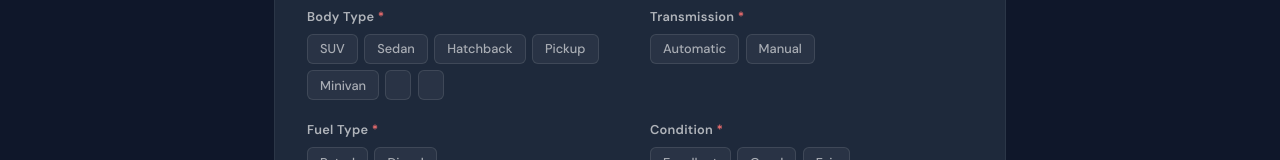
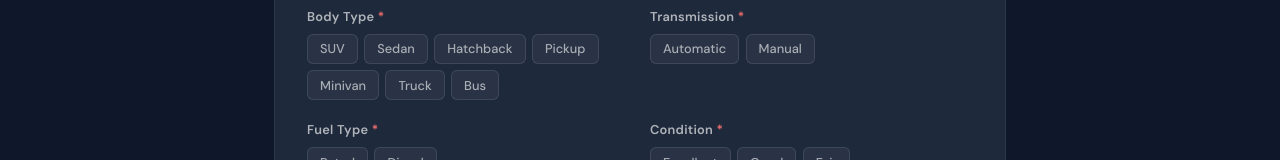
Before and after one commit to Mrpayforshi/TauraNesuMarketplace, a Next.js app: page /dealer/listings/new in a window 1280 px wide. Shown: the part 612-772 px from the top of the page. Built offline with nearby package versions, Linux system fonts and the light colour scheme.

Commit message:
Add 'truck' and 'bus' to vehicle labels

```diff
--- a/src/app/dealer/listings/new/page.tsx
+++ b/src/app/dealer/listings/new/page.tsx
@@ -15,7 +15,7 @@ const CONDITIONS = ['excellent', 'good', 'fair'] as const;
 const DRIVES = ['rhd', 'lhd'] as const;
 
 const LABEL: Record<string, string> = {
-  suv: 'SUV', sedan: 'Sedan', hatchback: 'Hatchback', pickup: 'Pickup', minivan: 'Minivan',
+  suv: 'SUV', sedan: 'Sedan', hatchback: 'Hatchback', pickup: 'Pickup', minivan: 'Minivan', truck: 'Truck', bus: 'Bus',
   automatic: 'Automatic', manual: 'Manual',
   petrol: 'Petrol', diesel: 'Diesel',
   excellent: 'Excellent', good: 'Good', fair: 'Fair',
```
